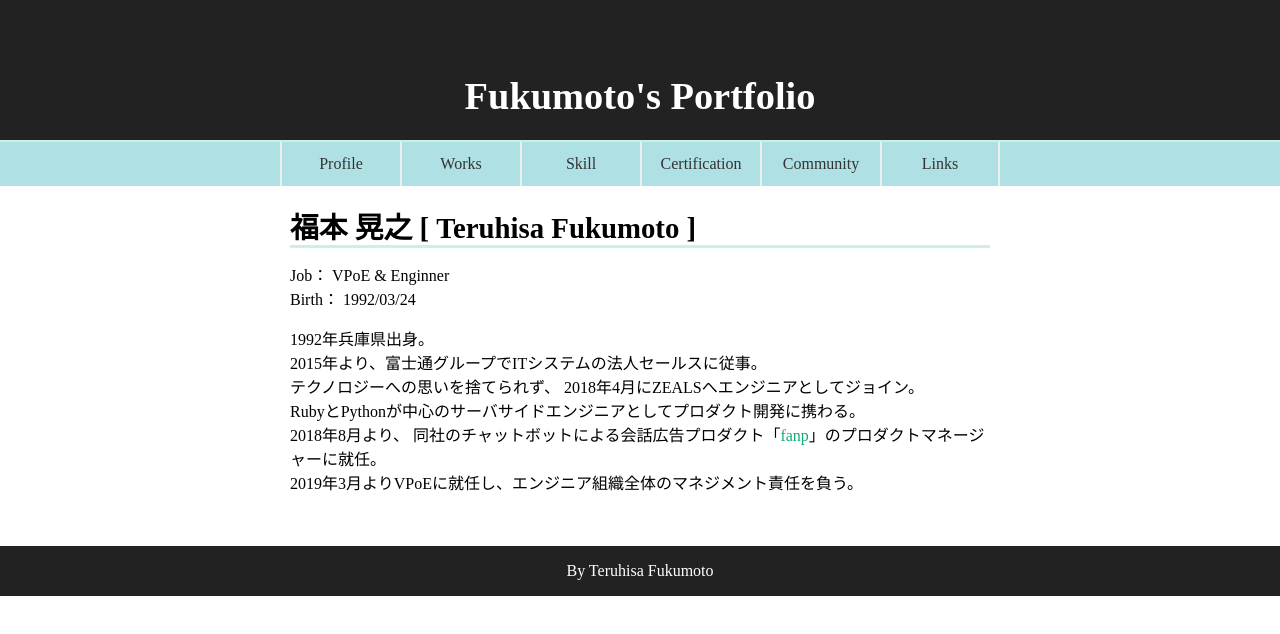
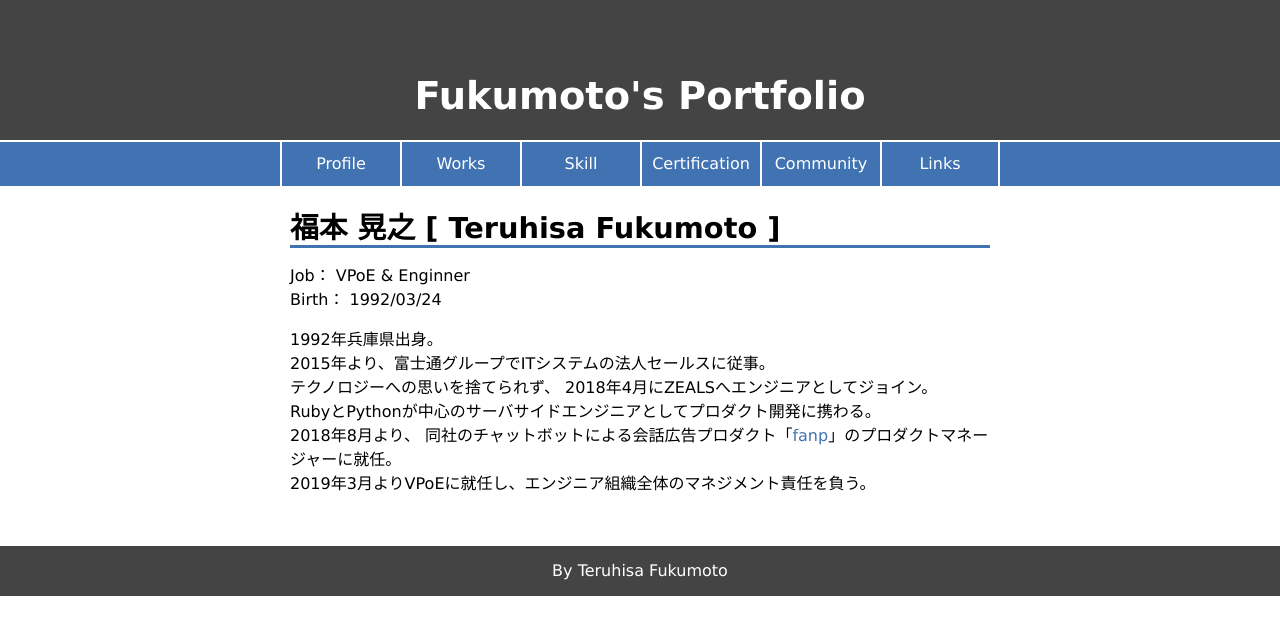
Before and after one commit to f-teruhisa/fukumoto_portfolio, a React (Create React App) app: page / in a window 1280 px wide. Shown: the top 634 px of the page. Built offline with nearby package versions, Linux system fonts and the light colour scheme.

Commit message:
fix stylesheet

```diff
--- a/src/App.css
+++ b/src/App.css
@@ -1,28 +1,49 @@
 .App {
-  font-family: 'Oxygen';
   line-height: 1.5em;
   text-align: center;
+  font-family: 'Gothic MB101 Light',
+  'Hiragino Kaku Gothic W3 JIS2004',
+  'メイリオ',
+  'Meiryo',
+  'Verdana',
+  'ＭＳＰゴシック',
+  'sans-serif';
 }
 
 .App-header {
-  background-color: #222;
-  border-bottom: 2px solid rgb(202, 241, 228);
+  background-color: #444;
+  border-bottom: 2px solid #fff;
   height: 100px;
   padding: 20px;
   color: white;
 }
 
 .footer {
-  background-color: #222;
+  background-color: #444;
   color: white;
   height: 50px;
   line-height: 50px;
   margin-top: 50px;
+  font-family: 'Gothic MB101 Light',
+  'Hiragino Kaku Gothic W3 JIS2004',
+  'メイリオ',
+  'Meiryo',
+  'Verdana',
+  'ＭＳＰゴシック',
+  'sans-serif';
 }
 
 .App-title {
   font-size: 2.4em;
   line-height: 100px;
+  font-family:
+    'Gothic MB101 Light',
+    'Hiragino Kaku Gothic W3 JIS2004',
+    'メイリオ',
+    'Meiryo',
+    'Verdana',
+    'ＭＳＰゴシック',
+    'sans-serif';
 }
 
 @media screen and (max-width: 480px) {
@@ -32,18 +53,32 @@
 }
 
 #contents h2 {
+  font-family: 'Gothic MB101 Light',
+  'Hiragino Kaku Gothic W3 JIS2004',
+  'メイリオ',
+  'Meiryo',
+  'Verdana',
+  'ＭＳＰゴシック',
+  'sans-serif';
   font-size: 1.8em;
   margin: 30px 0 10px;
   padding-bottom: 5px;
-  border-bottom: 3px solid rgb(202, 241, 228);
+  border-bottom: 3px solid #4173B3;
 }
 
 #contents h3 {
+  font-family: 'Gothic MB101 Light',
+  'Hiragino Kaku Gothic W3 JIS2004',
+  'メイリオ',
+  'Meiryo',
+  'Verdana',
+  'ＭＳＰゴシック',
+  'sans-serif';
   margin: 20px 0 5px;
 }
 
 #navi {
-  background-color: #aee0e4;
+  background-color: #4173B3;
   display: flex;
   flex-wrap: wrap;
   justify-content: center;
@@ -53,8 +88,15 @@
   display: inline-block;
   width: 120px;
   padding: 10px;
-  border-left: 2px solid #eee;
-  color: #333;
+  border-left: 2px solid #fff;
+  color: #fff;
+  font-family: 'Gothic MB101 Light',
+  'Hiragino Kaku Gothic W3 JIS2004',
+  'メイリオ',
+  'Meiryo',
+  'Verdana',
+  'ＭＳＰゴシック',
+  'sans-serif';
   box-sizing: border-box;
 }
 
@@ -66,7 +108,7 @@
     width: 150px;
   }
   #navi a:nth-child(3) {
-    border-right: 2px solid #eee;
+    border-right: 2px solid #fff;
   }
 }
 
@@ -78,23 +120,23 @@
     width: 50%;
   }
   #navi a:nth-child(even) {
-    border-right: 2px solid #eee;
+    border-right: 2px solid #fff;
   }
 }
 
 #navi a:hover {
-  background-color: white;
+  background-color: #aee0e4;
 }
 
 #navi a:last-child {
-  border-right: 2px solid #eee;
+  border-right: 2px solid #fff;
 }
 
 .card {
   width: 300px;
   padding: 10px;
   margin: 10px 10px;
-  border: 2px solid #eeeeee;
+  border: 2px solid #fff;
 }
 
 .card img {
@@ -110,6 +152,7 @@ ul {
   margin: 0 auto;
   padding: 0 30px;
   text-align: left;
+  font-family: 'Source Sans Pro';
 }
 
 @media screen and (max-width: 480px) {
@@ -126,5 +169,25 @@ ul {
 
 a {
   text-decoration: none;
-  color: rgb(16, 172, 120);
+  color: #4173B3;
+  font-family:
+    'Gothic MB101 Light',
+    'Hiragino Kaku Gothic W3 JIS2004',
+    'メイリオ',
+    'Meiryo',
+    'Verdana',
+    'ＭＳＰゴシック',
+    'sans-serif';
 }
+
+p {
+  font-family:
+    'Gothic MB101 Light',
+    'Hiragino Kaku Gothic W3 JIS2004',
+    'メイリオ',
+    'Meiryo',
+    'Verdana',
+    'ＭＳＰゴシック',
+    'sans-serif';
+  font-weight: 400;
+}
```
